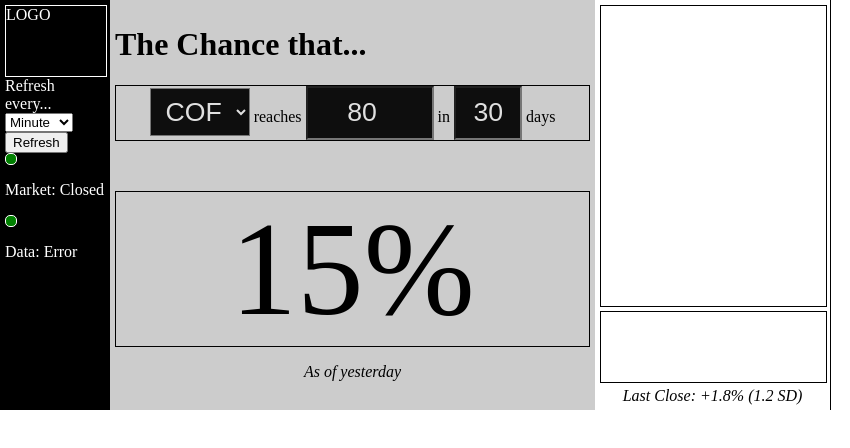
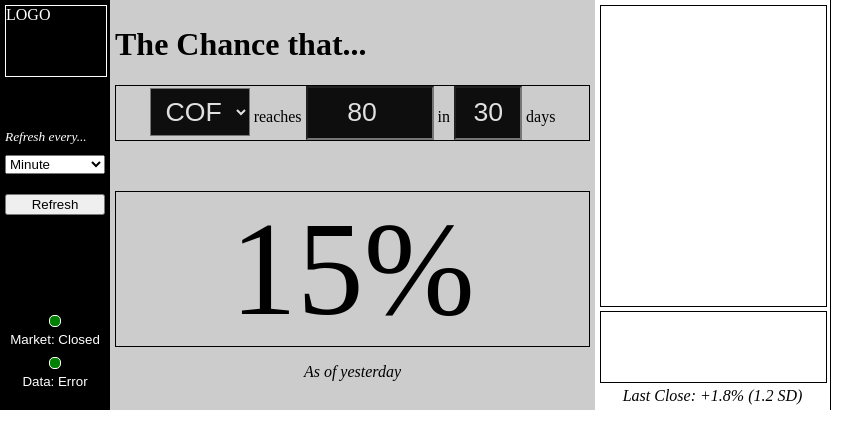
Before and after one commit to rashanjibowu/bellcurve, an Electron app: page main.html in a window 850 px wide. Drawn offline with nearby package versions, Linux system fonts and the light colour scheme; no server answers.

Commit message:
Clean up sidebar styling

```diff
--- a/main.css
+++ b/main.css
@@ -33,12 +33,44 @@ body {
     border: 1px solid #FFFFFF;
 }
 
+.refresh {
+    margin-top: 50px;
+}
+
+.refresh label {
+    font-size: 10pt;
+    font-style: italic;
+}
+
+.refresh select {
+    margin-top: 10px;
+    width: 100px;
+}
+
+.refresh button {
+    margin-top: 20px;
+    width: 100px;
+}
+
+.status {
+    margin-top: 100px;
+    font-size: 10pt;
+    font-family: sans-serif;
+    text-align: center;
+}
+
 .indicator {
     background-color: green;
     border: 1px solid #FFFFFF;
     border-radius: 5px;
     width: 10px;
     height: 10px;
+    margin-left: auto;
+    margin-right: auto;
+}
+
+.marketState p, .dataState p {
+    margin: 5px 0px 10px 0px;
 }
 
 #ticker, #targetPrice, #days {
--- a/main.html
+++ b/main.html
@@ -8,7 +8,10 @@
 
     <!-- Left sidebar -->
     <div class='sidebar'>
+        <!-- Logo -->
         <div class='logo'>LOGO</div>
+
+        <!-- Refresh -->
         <div class='refresh'>
             <label>Refresh every...</label>
             <select id='refreshSelect'>
@@ -18,7 +21,10 @@
             </select>
 
             <button id='refreshButton'>Refresh</button>
+        </div>
 
+        <!-- Status Indicators -->
+        <div class='status'>
             <!-- Market State -->
             <div class='marketState'>
                 <div class='marketState indicator'></div>
@@ -30,7 +36,6 @@
                 <div class='dataState indicator'></div>
                 <p>Data: <span id='dataStatus'>Error</span></p>
             </div>
-
         </div>
     </div>
 
```
